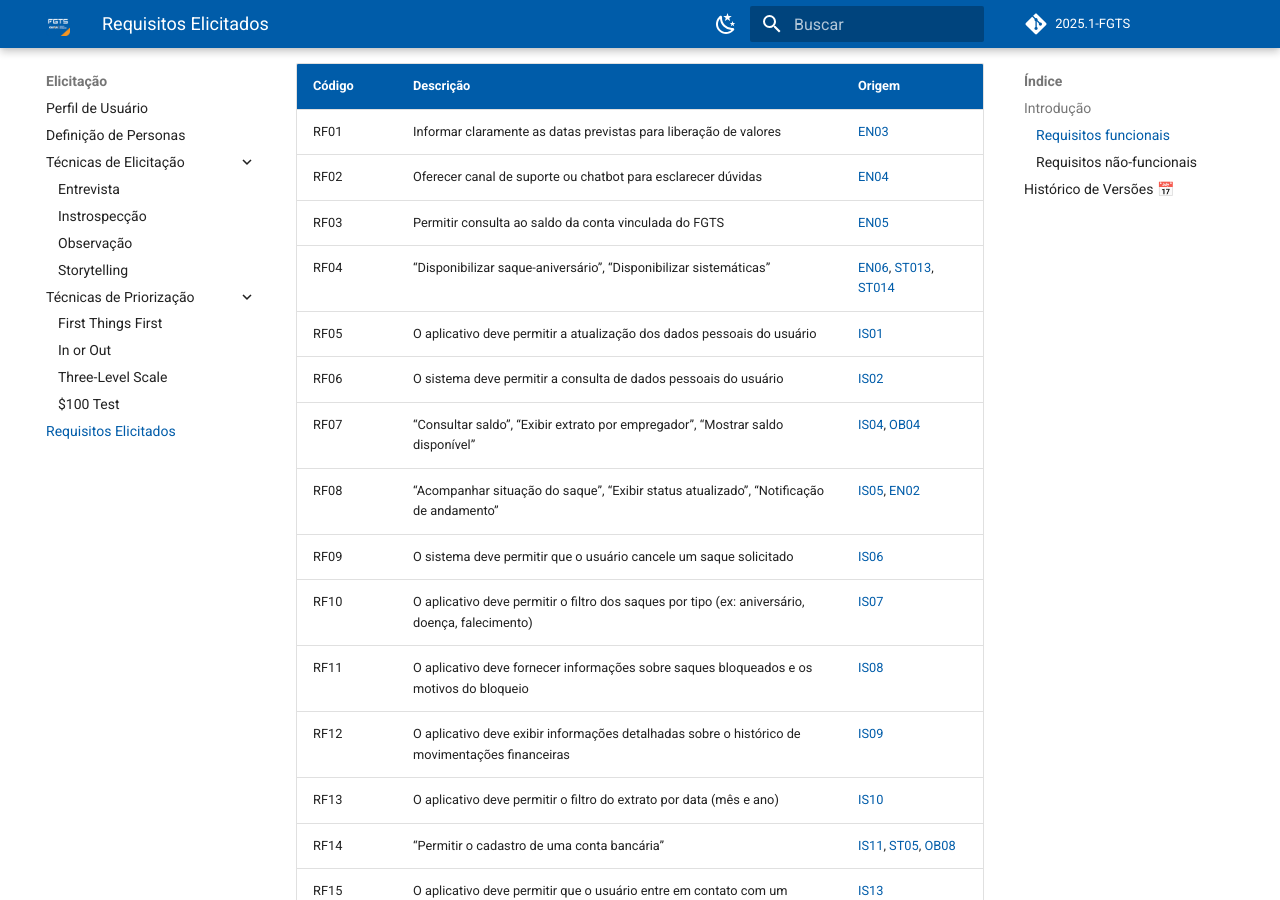
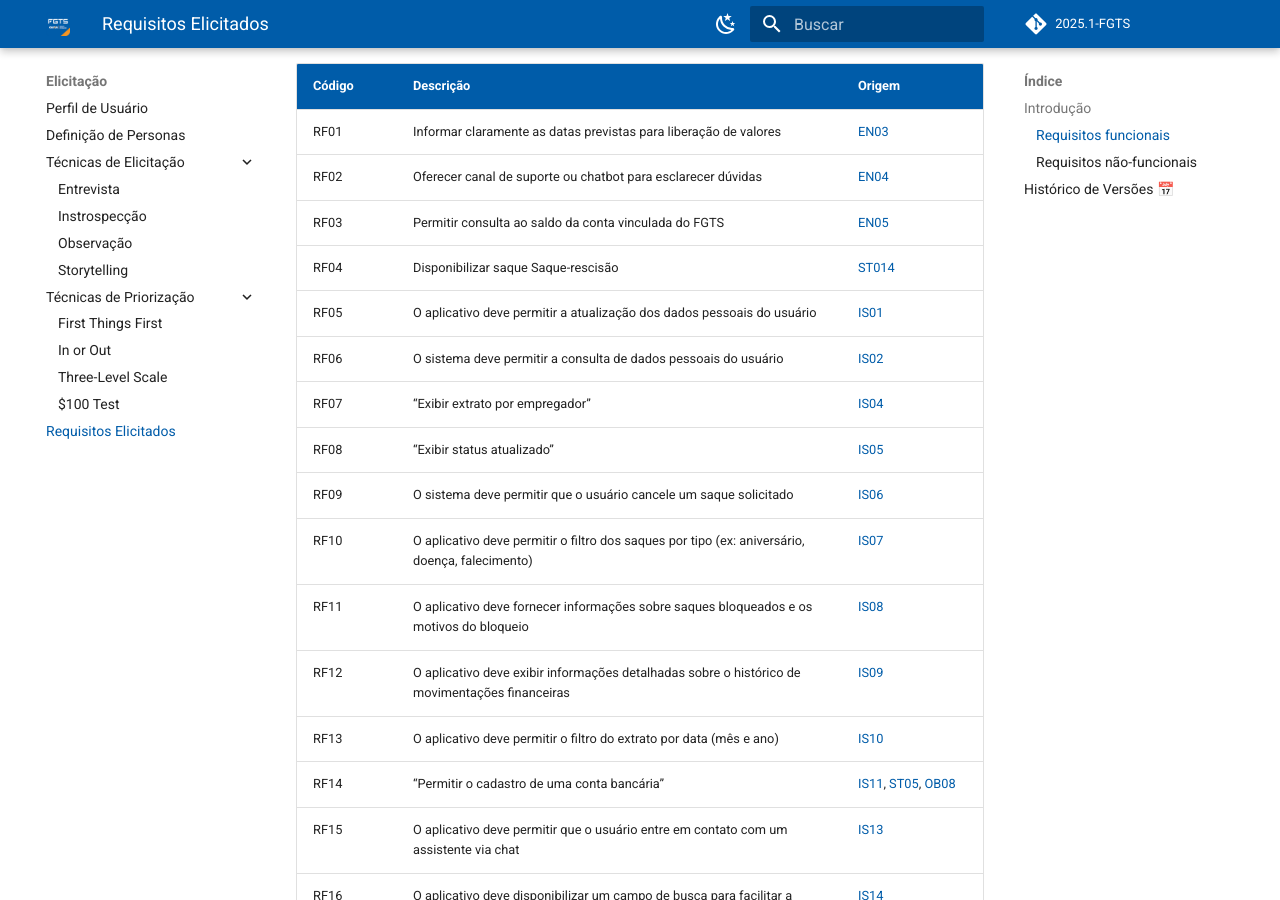
Before and after one commit to eduardodpms/REQ-FGTS, an MkDocs documentation site: the page built from docs/Elicitacao/Requisitos-elicitados.md, in a window 1280 px wide and 900 px high, scrolled down 655 px. Built offline with MkDocs 1.6.1 and Material for MkDocs 9.7.7, drawn with Linux system fonts in a browser that asks for light colours; comment, search, counter and statistics services are not loaded; some of the changed text lies outside the part shown.

Commit message:
Update Requisitos-elicitados.md

```diff
--- a/docs/Elicitacao/Requisitos-elicitados.md
+++ b/docs/Elicitacao/Requisitos-elicitados.md
@@ -22,11 +22,11 @@ Essa página tem como objetivo compilar todos os requisitos elicitados com a uti
 | RF01 | Informar claramente as datas previstas para liberação de valores | [EN03](https://requisitos-de-software.github.io/2025.1-FGTS/Elicitacao/Tecnicas-de-Elicitacao/Entrevista/#EN_RF) |
 | RF02 | Oferecer canal de suporte ou chatbot para esclarecer dúvidas | [EN04](https://requisitos-de-software.github.io/2025.1-FGTS/Elicitacao/Tecnicas-de-Elicitacao/Entrevista/#EN_RF) |
 | RF03 | Permitir consulta ao saldo da conta vinculada do FGTS | [EN05](https://requisitos-de-software.github.io/2025.1-FGTS/Elicitacao/Tecnicas-de-Elicitacao/Entrevista/#EN_RF) |
-| RF04 | “Disponibilizar saque-aniversário”, “Disponibilizar sistemáticas” | [EN06](https://requisitos-de-software.github.io/2025.1-FGTS/Elicitacao/Tecnicas-de-Elicitacao/Entrevista/#EN_RF), [ST013](https://requisitos-de-software.github.io/2025.1-FGTS/Elicitacao/Tecnicas-de-Elicitacao/Storytelling/#ST_RF), [ST014](https://requisitos-de-software.github.io/2025.1-FGTS/Elicitacao/Tecnicas-de-Elicitacao/Storytelling/#ST_RF) |
+| RF04 | Disponibilizar saque Saque-rescisão | [ST014](https://requisitos-de-software.github.io/2025.1-FGTS/Elicitacao/Tecnicas-de-Elicitacao/Storytelling/#ST_RF) |
 | RF05 | O aplicativo deve permitir a atualização dos dados pessoais do usuário | [IS01](https://requisitos-de-software.github.io/2025.1-FGTS/Elicitacao/Tecnicas-de-Elicitacao/Introspeccao/#IS_RF) |
 | RF06 | O sistema deve permitir a consulta de dados pessoais do usuário | [IS02](https://requisitos-de-software.github.io/2025.1-FGTS/Elicitacao/Tecnicas-de-Elicitacao/Introspeccao/#IS_RF) |
-| RF07 | “Consultar saldo”, “Exibir extrato por empregador”, “Mostrar saldo disponível” | [IS04](https://requisitos-de-software.github.io/2025.1-FGTS/Elicitacao/Tecnicas-de-Elicitacao/Introspeccao/#IS_RF), [OB04](https://requisitos-de-software.github.io/2025.1-FGTS/Elicitacao/Tecnicas-de-Elicitacao/Observacao/#OB_RF) |
-| RF08 | “Acompanhar situação do saque”, “Exibir status atualizado”, “Notificação de andamento” | [IS05](https://requisitos-de-software.github.io/2025.1-FGTS/Elicitacao/Tecnicas-de-Elicitacao/Introspeccao/#IS_RF), [EN02](https://requisitos-de-software.github.io/2025.1-FGTS/Elicitacao/Tecnicas-de-Elicitacao/Entrevista/#EN_RF) |
+| RF07 | “Exibir extrato por empregador”| [IS04](https://requisitos-de-software.github.io/2025.1-FGTS/Elicitacao/Tecnicas-de-Elicitacao/Introspeccao/#IS_RF) |
+| RF08 | “Exibir status atualizado” | [IS05](https://requisitos-de-software.github.io/2025.1-FGTS/Elicitacao/Tecnicas-de-Elicitacao/Introspeccao/#IS_RF) |
 | RF09 | O sistema deve permitir que o usuário cancele um saque solicitado | [IS06](https://requisitos-de-software.github.io/2025.1-FGTS/Elicitacao/Tecnicas-de-Elicitacao/Introspeccao/#IS_RF) |
 | RF10 | O aplicativo deve permitir o filtro dos saques por tipo (ex: aniversário, doença, falecimento) | [IS07](https://requisitos-de-software.github.io/2025.1-FGTS/Elicitacao/Tecnicas-de-Elicitacao/Introspeccao/#IS_RF) |
 | RF11 | O aplicativo deve fornecer informações sobre saques bloqueados e os motivos do bloqueio | [IS08](https://requisitos-de-software.github.io/2025.1-FGTS/Elicitacao/Tecnicas-de-Elicitacao/Introspeccao/#IS_RF) |
@@ -88,6 +92,8 @@ Essa página tem como objetivo compilar todos os requisitos elicitados com a uti
 | RNF16  | Garantir tempo de resposta de até 1 segundo para o cadastro da conta bancária                         | [ST017](https://requisitos-de-software.github.io/2025.1-FGTS/Elicitacao/Tecnicas-de-Elicitacao/Storytelling/#ST_RNF)                                                                                                                                                                                                                                                                                                                                                                                                                                                                                |
 | RNF17  | Garantir tempo de resposta de até 1 segundo para a solicitação de saque                               | [ST018](https://requisitos-de-software.github.io/2025.1-FGTS/Elicitacao/Tecnicas-de-Elicitacao/Storytelling/#ST_RNF)                                                                                                                                                                                                                                                                                                                                                                                                                                                                                |
 | RNF18  | Garantir tempo de resposta de até 1 segundo para o processo de login                                  | [ST019](https://requisitos-de-software.github.io/2025.1-FGTS/Elicitacao/Tecnicas-de-Elicitacao/Storytelling/#ST_RNF)                                                                                                                                                                                                                                                                                                                                                                                                                                                                                |
+| RNF19  | Saque-aniversário deve atender principios de acessibilidade                                  | [EN06](https://requisitos-de-software.github.io/2025.1-FGTS/Elicitacao/Tecnicas-de-Elicitacao/Entrevista/#EN_RF)                                                                                                                                                                                                                                                                                                                                                                                                                                                                                |
+| RNF20  | Saque-rescisão deve atender principios de acessibilidade                                  | [EN06](https://requisitos-de-software.github.io/2025.1-FGTS/Elicitacao/Tecnicas-de-Elicitacao/Entrevista/#EN_RF)                                                                                                                                                                                                                                                                                                                                                                                                                                                                                |
 
 
 <br>
```
Also changed, not shown: other parts of docs/Elicitacao/Requisitos-elicitados.md (+5 -0 lines).
